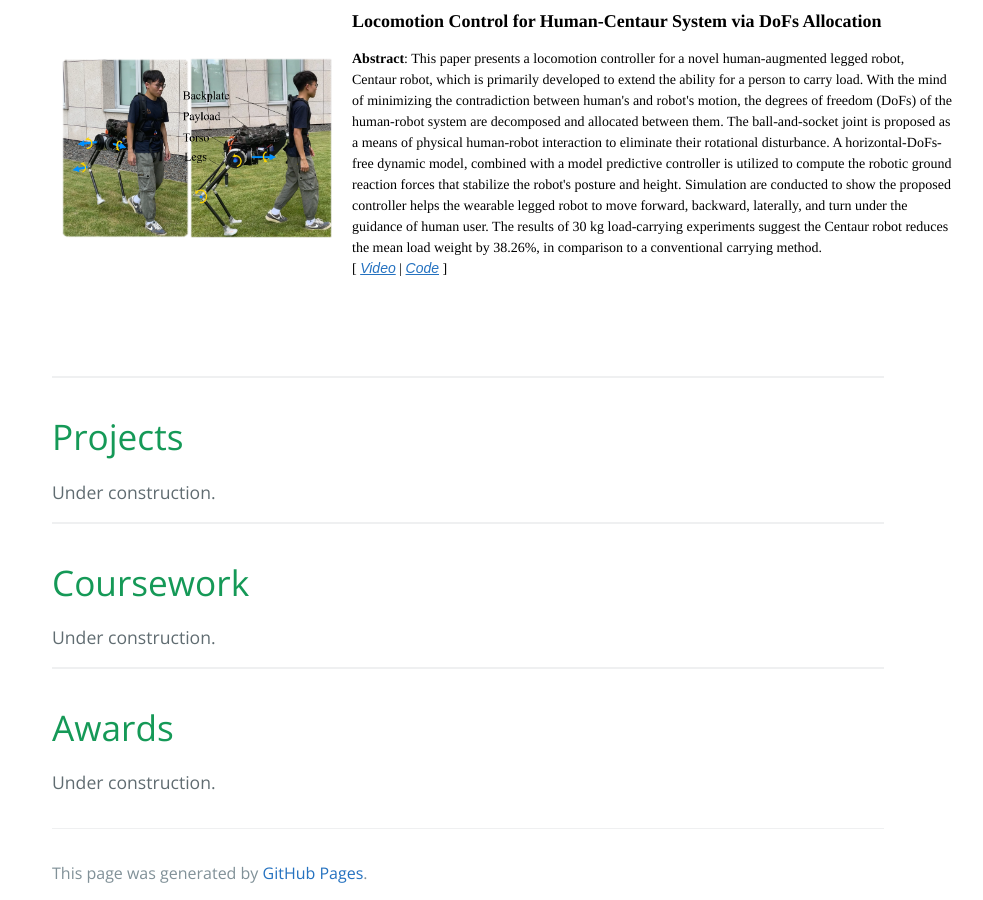
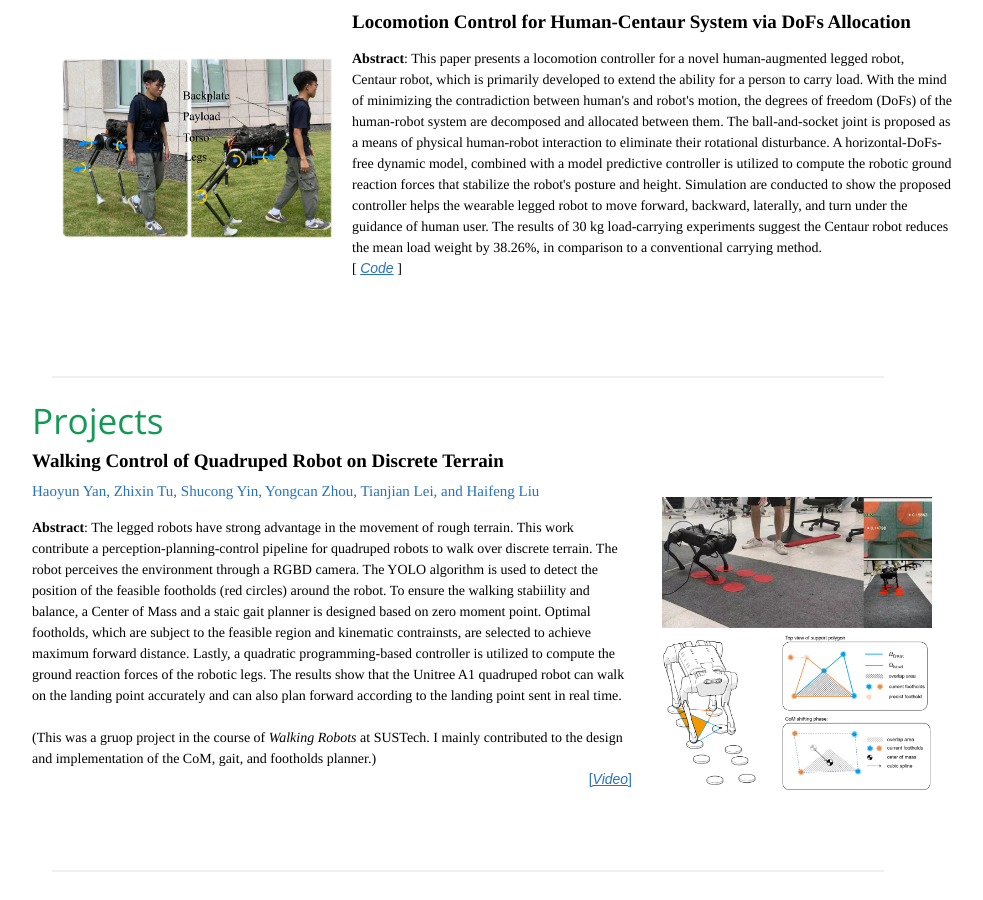
Before and after one commit to xtimberlake/xtimberlake.github.io, a Jekyll site: the page built from index.html, in a window 1280 px wide and 900 px high, scrolled down 1153 px. Shown: the whole window, without its empty margins (172-1155 px from the left). Built offline with Jekyll 4.4.1, drawn with Linux system fonts in a browser that asks for light colours; the list of posts is cut into pages by our own code.

Commit message:
update walking robot project

```diff
--- a/index.html
+++ b/index.html
@@ -57,7 +57,7 @@ title: {{ site.name }}
       </div>
 
       <div id="content" style="height:200px;width:600px;float:left;">
-        <div style="height:40px;width:600px;float:left;font-family: Times,serif;color: black;font-size: 18px;">
+        <div style="height:40px;width:600px;float:left;font-family: Times,serif;color: black;font-size: 19px;">
           <b>A Centaur System for Assisting Human Walking with Load Carriage</b>
         </div>
         <div id="content" style="height:180px;width:600px;float:left;font-family: Times; font-size:14px; color: black">
@@ -119,7 +119,7 @@ title: {{ site.name }}
       </div>
 
       <div id="content" style="height:200px;width:600px;float:left;">
-        <div style="height:40px;width:600px;float:left;font-family: Times,serif;color: black; font-size: 18px;">
+        <div style="height:40px;width:600px;float:left;font-family: Times,serif;color: black; font-size: 19px;">
           <b>Locomotion Control for Human-Centaur System via DoFs Allocation</b>
         </div>
         <div id="content" style="height:180px;width:600px;float:left;font-family: Times; font-size:14px; color: black">
@@ -143,7 +143,7 @@ the Centaur robot reduces the mean load weight by 38.26%,
 in comparison to a conventional carrying method.
           <br>
           [
-          <a  style="font-family: Arial, Helvetica, sans-serif;text-decoration: underline;"> <em>Video</em></a> |
+          <!-- <a  style="font-family: Arial, Helvetica, sans-serif;text-decoration: underline;"> <em>Video</em></a> | -->
           <a href="https://github.com/xtimberlake/workspace_git" style="font-family: Arial, Helvetica, sans-serif;text-decoration: underline;"> <em>Code</em></a>
           ]
         </div>
@@ -164,10 +164,83 @@ in comparison to a conventional carrying method.
     <br></br>
 
     <hr>
-    <h1>Projects</h1>
-    Under construction.
+    <h1 style="margin:0px 0px 0px -20px;">Projects</h1>
 
+    <div id="container" style="width:900px">
+
+      <!-- <div id="header">
+      <h3 style="margin-bottom:0;">Locomotion Control for Human-Centaur System via DoFs Allocation</h3></div> -->
+
+      <div id="menu" style="
+      height:300px;
+      width:300px;
+      float:right">
+        <div>
+          <img src="/data/pictures/walkingRobot_photo.png"
+          alt="human centaur photo"
+          style="
+          margin:50px 0px 0px 10px;
+          width: 270px;">
+        </div>
+      </div>
+
+      <div id="content" style="height:380px;width:600px;float:left;">
+        <div style="height:70px;width:600px;float:left;font-family: Times,serif;color: black; font-size: 19px;margin:0px 0px 0px -20px;">
+          <b>Walking Control of Quadruped Robot on Discrete Terrain</b>
+          <br>
+          <a  style="font-size: 15px">Haoyun Yan, Zhixin Tu, Shucong Yin, Yongcan Zhou, Tianjian Lei, and Haifeng Liu</a>
+        </div>
+        <div id="content" style="height:180px;width:600px;float:left;font-family: Times; font-size:14px; color: black;margin:0px 0px 0px -20px;">
+          <b>Abstract</b>:
+          The legged robots have strong advantage in the movement of rough terrain. This work contribute a perception-planning-control
+          pipeline for quadruped robots to walk over discrete terrain. The robot perceives the environment through a RGBD camera.
+          The YOLO algorithm is used to detect the position of the feasible footholds (red circles) around the robot.
+          To ensure the walking stabiility and balance, a Center of Mass and a staic gait planner is designed based on zero moment point.
+          Optimal footholds, which are subject to the feasible region and kinematic contrainsts, are selected to achieve maximum forward distance.
+          Lastly, a quadratic programming-based controller is utilized to compute the ground reaction forces of the robotic legs.
+           <!-- For walking on plum blossom piles, the quadruped robot A1
+            of Unitree Technology performs static gait walking with limited footfall points based on the zero moment point.
+             The robot perceives the environment through the addition of a movable RGBD camera. The YOLOv5 algorithm is
+              used to identify the landing point of the red circle on the ground and obtain the world coordinates of the
+               landing point.  -->
+               <!-- Design six switching states to realize the robot's moving, plan the movement of the center of
+                mass through the cubic spline curve, and control the center of gravity of the robot to fall within the range of
+                 the triangular support. Use the Bezier curve to generate the trajectory in the swing phase and realize the
+                  balanced walking of the robot through force control. Screen out the wrong landing points obtained due
+                   to partial occlusion of the camera, delineate a feasible region in front of the end of the swinging leg,
+                    and select the best landing point in the forward direction in the feasible region. -->
+                     The results show that
+                     the Unitree A1 quadruped robot can walk on the landing point accurately and can also plan forward according
+                      to the landing point sent in real time.
+
+
+          <br>
+          <br>
+          (This was a gruop project in the course of <i>Walking Robots</i> at SUSTech. I mainly contributed to the design and implementation
+          of the CoM, gait, and footholds planner.)
+          <br>
+
+          <a  href="https://www.bilibili.com/video/BV1gt4y1p7vG/?share_source=copy_web&vd_source=7c6d98db71670c4e9a6bc80b4cb12bfd" style="font-family: Arial, Helvetica, sans-serif;text-decoration: underline; float: right"> [<em>Video</em>]</a>
+          <!-- <a href="https://github.com/xtimberlake/workspace_git" style="font-family: Arial, Helvetica, sans-serif;text-decoration: underline;"> <em>Code</em></a> -->
+
+        </div>
+
+
+        <!-- <div id="content" style="height:10px;width:600px;float:left;font-size: 14px;">
+
+        </div> -->
+
+        </div>
+
+        <div id="footer" style="clear:both;text-align:center;">
+
+      </div>
+
+    </div>
+
+    <br>
     <hr>
+
     <h1>Coursework</h1>
 
     Under construction.
```
Also changed, not shown: data/pictures/walkingRobot_photo.png (added).
